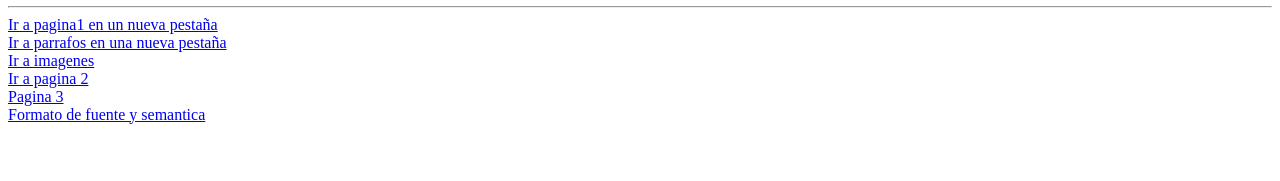
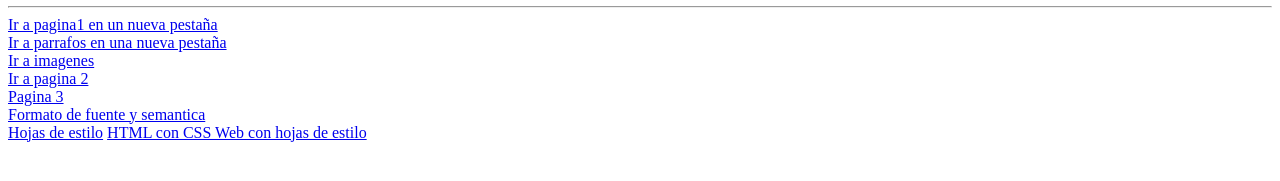
Before and after one commit to smars1/Re-Start, a plain HTML site: page Universidad Desarrollo Web/Html/Leccion_2/index.html in a window 1280 px wide. Shown: the part 543-724 px from the top of the page. Drawn offline with Linux system fonts and the light colour scheme.

Commit message:
Update index.html
Agregamos 2 tag <a></a>
linea 53 nos referencia a hojas de estilo
linea 54 referencia a hojas de estilo medio avanzado con de HTML con CSS

```diff
--- a/Universidad Desarrollo Web/Html/Leccion_2/index.html
+++ b/Universidad Desarrollo Web/Html/Leccion_2/index.html
@@ -49,5 +49,8 @@
       title="Semantica"
       >Formato de fuente y semantica</a
     >
+    <br/>
+    <a href="/Universidad Desarrollo Web/Html/Leccion_3/index.html" alt="Hojas de estilo">Hojas de estilo</a>
+    <a href="/Universidad Desarrollo Web/Html/Leccion_3/Web/HTML/index.html" alt="hojas de estilo">HTML con CSS Web con hojas de estilo</a>
   </body>
 </html>
```
